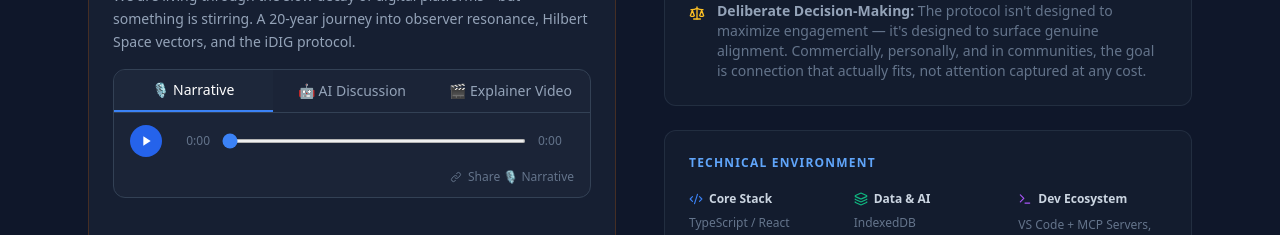
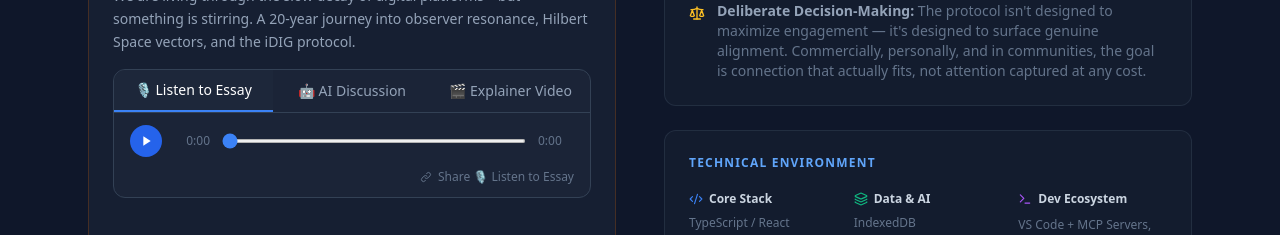
Before and after one commit to theresonantbuilder/idig_website, a React (Vite) app: page / in a window 1280 px wide. Shown: the part 1358-1593 px from the top of the page. Built offline with nearby package versions, Linux system fonts and the light colour scheme.

Commit message:
updated to Listen to Essay in tab

```diff
--- a/src/components/MediaPlayer.tsx
+++ b/src/components/MediaPlayer.tsx
@@ -92,7 +92,7 @@ export default function MediaPlayer({ audioUrl, discussionUrl, videoUrl }: Props
   }
 
   const tabLabel: Record<Track, string> = {
-    essay:      '🎙 Narrative',
+    essay:      '🎙 Listen to Essay',
     discussion: '🤖 AI Discussion',
     video:      '🎬 Explainer Video',
   };
```
